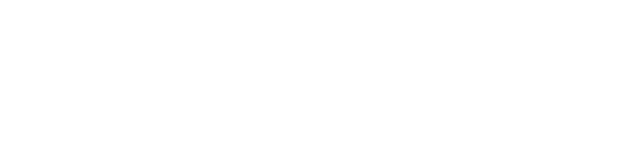
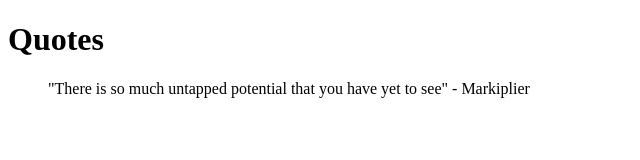
Before and after one commit to MGuthman/GitLab, a plain HTML site: page index.html in a window 1280 px wide. Shown: the whole page, without its empty margins (0-640 px from the left). Drawn offline with Linux system fonts and the light colour scheme.

Commit message:
Added Quote to Index, Added CSS file
- Added Quote to Index.html
- Created file "style.css"

```diff
--- a/index.html
+++ b/index.html
@@ -9,6 +9,7 @@
     </head>
 
     <body>
-
+       <h1>Quotes</h1>
+       <blockquote cite="https://www.quotev.com/story/8294269/Markiplier-Quotes/8">"There is so much untapped potential that you have yet to see" - Markiplier</blockquote>
     </body>
 </html>
--- /dev/null
+++ b/style.css
@@ -0,0 +1 @@
+@charset "ISO-8859-1";
```
